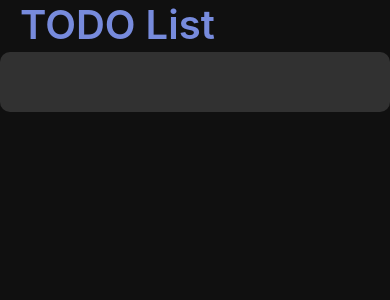
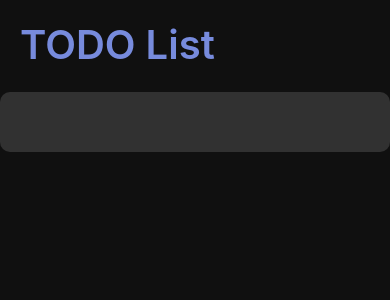
Before and after one commit to devTaemin/react-native-todo-app, a React Native app: screen / in a window 390 px wide. Shown: the top 300 px of the page. Built offline with nearby package versions, Linux system fonts and the light colour scheme.

Commit message:
Changed the margin in title

```diff
--- a/src/App.js
+++ b/src/App.js
@@ -16,7 +16,7 @@ const Title = styled.Text`
     font-weight: 600;
     color: ${({ theme }) => theme.main}
     align-self: flex-start;
-    margin: 0px 20px;
+    margin: 20px;
 `;
 
 export default function App() {
```
